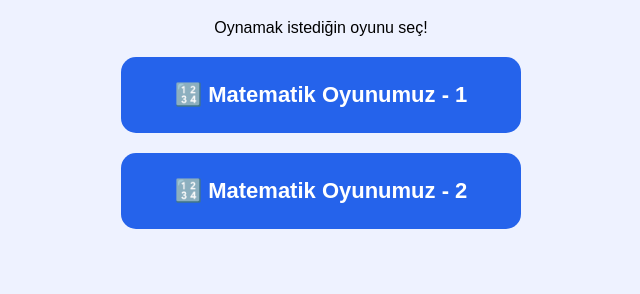
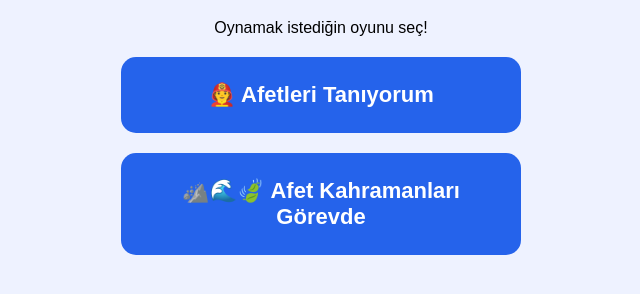
Before and after one commit to ayaz9v/Oyun, a plain HTML site: page index.html in a window 1280 px wide. Shown: the part 110-404 px from the top of the page, without its empty margins (319-959 px from the left). Drawn offline with Linux system fonts and the light colour scheme.

Commit message:
Update index.html

```diff
--- a/index.html
+++ b/index.html
@@ -32,9 +32,9 @@ h1 { color: #243b75; }
 <h1>🎮 OKUL OYUNLARI</h1>
 <p>Oynamak istediğin oyunu seç!</p>
 
-<a class="oyun" href="oyun1_sayi_yolculugu (2).html">🔢 Matematik Oyunumuz - 1</a>
+<a class="oyun" href="afetleri-taniyorum (1).html">🧑‍🚒 Afetleri Tanıyorum</a>
 
-<a class="oyun" href="oyun2_sayi_yolculugu (2).html">🔢 Matematik Oyunumuz - 2</a>
+<a class="oyun" href="afet-kahramanlari-gorevde.html">🛘🌊🍃 Afet Kahramanları Görevde</a>
 
 </body>
 </html>
```
